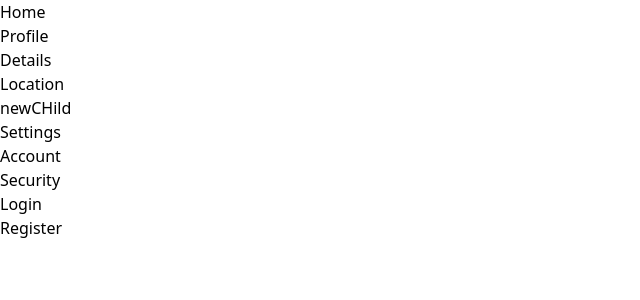
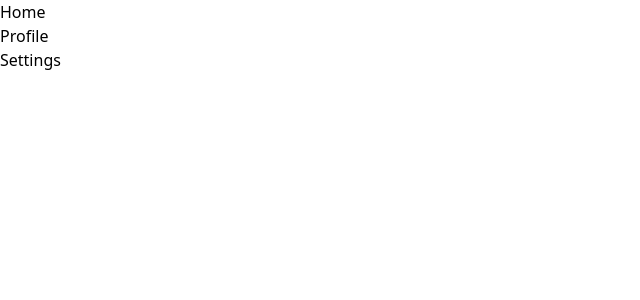
Before and after one commit to Redoan23/25-projects, a React (Vite) app: page / in a window 1280 px wide. Shown: the top 300 px of the page, without its empty margins (0-640 px from the left). Built offline with nearby package versions, Linux system fonts and the light colour scheme.

Commit message:
added list space

```diff
--- a/src/components/nestedMenu/Menu-items.jsx
+++ b/src/components/nestedMenu/Menu-items.jsx
@@ -1,19 +1,26 @@
+import { useState } from "react";
 import MenuList from "./menu-list";
 
 
 const MenuItems = ({ items = [] }) => {
 
+    const [showNavLink, setShowNavLink] = useState(false)
+    console.log(showNavLink);
+
     return (
         <ul>
-            <p>{items.label}</p>
-            {
-                items && items.children && items.children.length > 0 ?
+            <p onClick={() => setShowNavLink(!showNavLink)}>{items.label}</p>
+            <div>
+                {
+                    items && items.children && items.children.length > 0 ?
 
-                        <MenuList list={items.children} ></MenuList>
+                        showNavLink === true && <MenuList lists={items.children} ></MenuList>
 
-                    :
-                    null
-            }
+                        :
+                        null
+                }
+            </div>
+
         </ul>
     );
 };
--- a/src/components/nestedMenu/Menu-list.jsx
+++ b/src/components/nestedMenu/Menu-list.jsx
@@ -1,17 +1,14 @@
 import MenuItems from "./menu-items";
 
 
-const MenuList = ({ list }) => {
-    console.log(list)
+const MenuList = ({ lists }) => {
+
     return (
-        <li className=" list-disc ">
+        <li className=" ml-10 ">
             {
-                list.label
-            }
-                        {
-                list && list.length > 0 ?
-                    list.map((list, i) =>
-                        <MenuItems key={i} items={list}>a</MenuItems>
+                lists && lists.length > 0 ?
+                    lists.map((list, i) =>
+                        <MenuItems key={i} items={list}></MenuItems>
                     )
                     :
                     null
```
